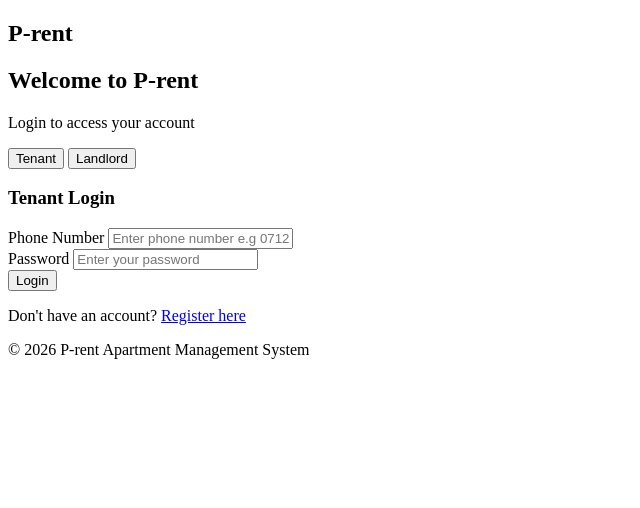
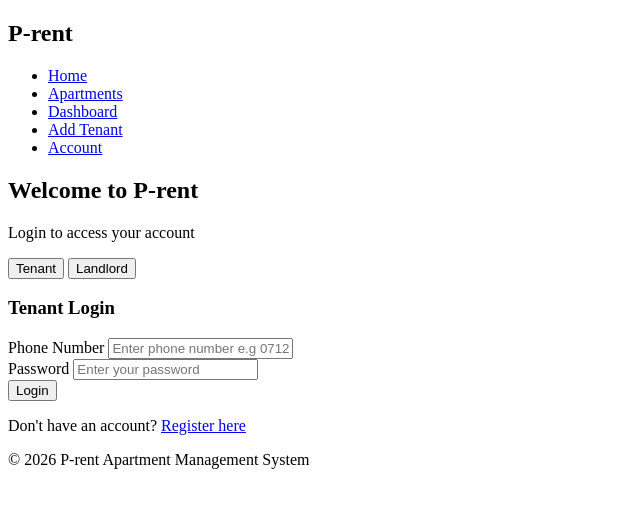
Before and after one commit to PYSTON7/P-rent, a plain HTML site: page login.html in a window 1280 px wide. Shown: the whole page, without its empty margins (0-640 px from the left). Drawn offline with Linux system fonts and the light colour scheme.

```diff
--- a/login.html
+++ b/login.html
@@ -13,6 +13,15 @@
         <nav class="navbar">
             <div class="logo">
                 <h1>P-rent</h1>
+                  </div>
+
+            <ul class="nav-links">
+                <li><a href="index.html">Home</a></li>
+                <li><a href="apartments.html">Apartments</a></li>
+                <li><a href="dashboard.html">Dashboard</a></li>
+                <li><a href="add-tenant.html">Add Tenant</a></li>
+                <li><a href="login.html">Account</a></li>
+            </ul>
             </div>
         </nav>
     </header>
```
Also changed, not shown: register.html (added).
